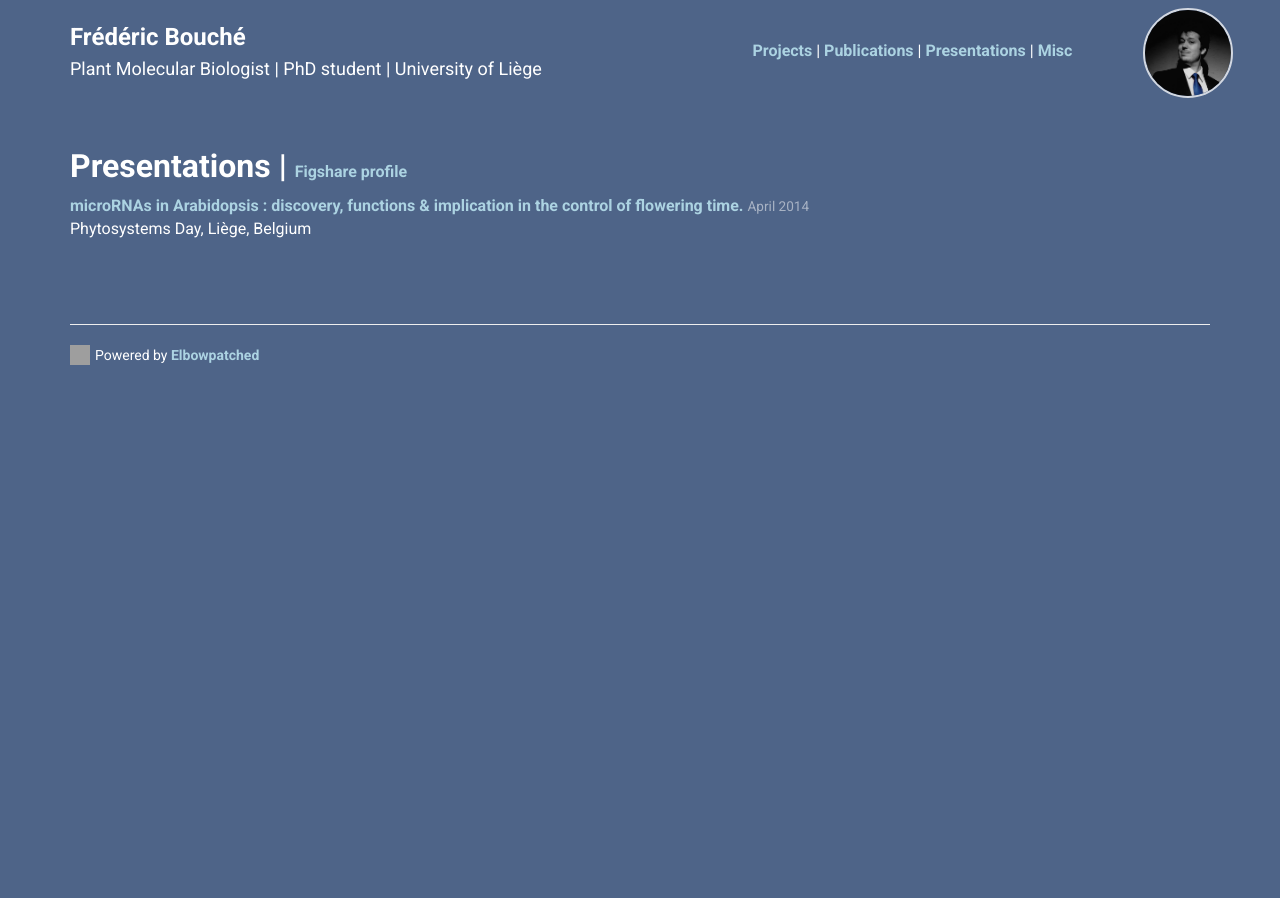
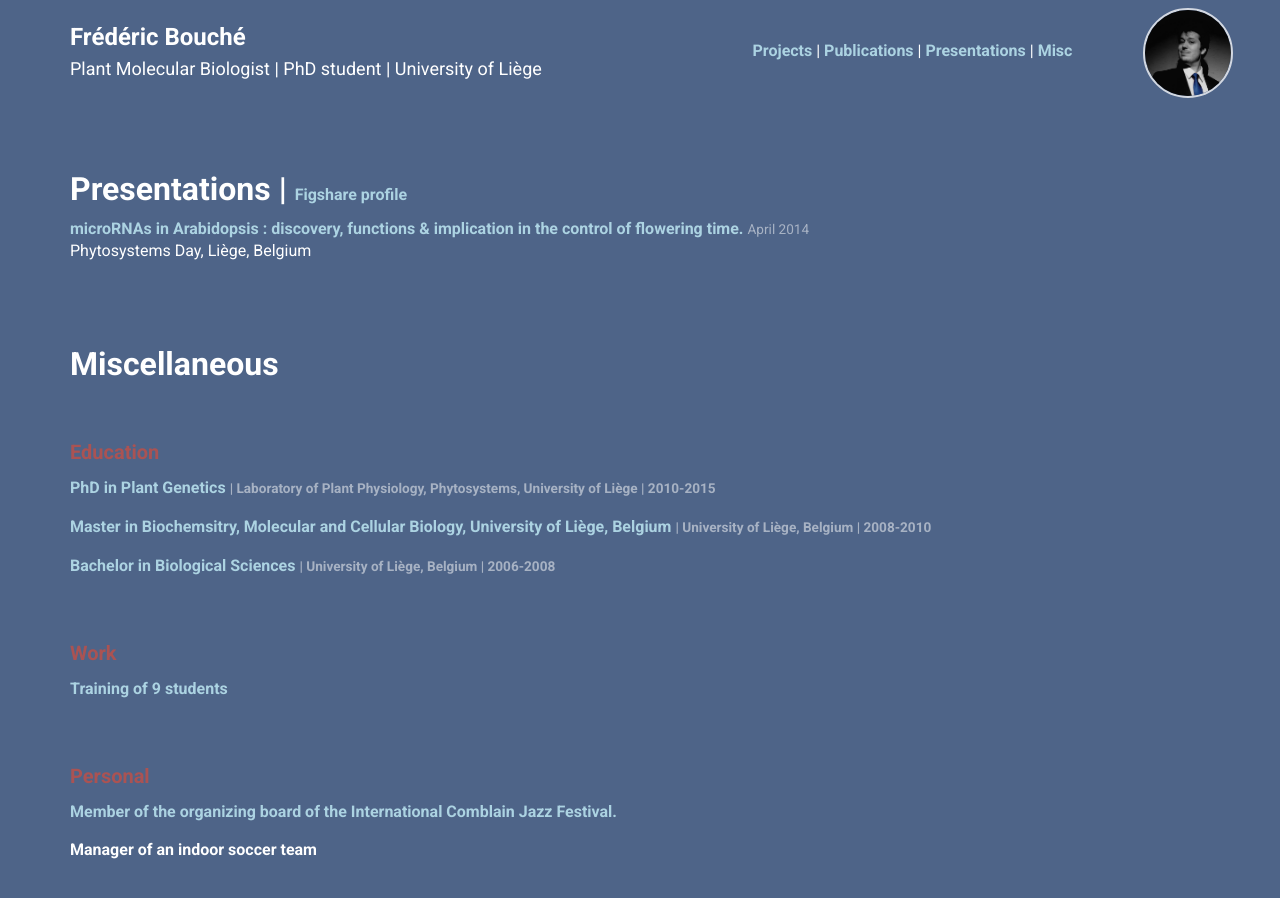
Before and after one commit to fredericbouche/fredericbouche.github.io, a Jekyll site: the page built from index.html, in a window 1280 px wide and 900 px high, scrolled down 2114 px. Built offline with Jekyll 4.4.1, drawn with Linux system fonts in a browser that asks for light colours; nearby versions of some CDN libraries; before the commit the page ends 2519 px from its top, so only the background shows below that.

Commit message:
Update 06/02/15

```diff
--- a/_config.yml
+++ b/_config.yml
@@ -2,7 +2,6 @@
 markdown: kramdown
 
 # http://jekyllrb.com/docs/github-pages/#project-page-url-structure
-
-#baseurl: /fredericbouche.github.io
+# baseurl: /fredericbouche.github.io
 
 baseurl: http://fredericbouche.github.io
--- a/_data/Achievements.yml
+++ /dev/null
@@ -1 +0,0 @@
-Personal achivements : Mmeber of the organizing board of an international jazz festival
--- /dev/null
+++ b/_data/miscellaneous.yml
@@ -0,0 +1,45 @@
+-
+ type: Work
+ title: Training of 9 students
+ subtitle: 3 Master II thesis, 6 Master I students
+ url: http://www.phytosystems.ulg.ac.be/en/
+ years: Laboratory of Plant Physiology, Phytosystems, University of Liège
+-
+ type: Personal
+ title: Member of the organizing board of the International Comblain Jazz Festival.
+ subtitle:
+ url: http://www.comblainjazzfestival.be/
+ years:
+
+-
+ type: Personal
+ title: Manager of an indoor soccer team
+ subtitle:
+ url:
+ years:
+
+
+
+
+
+
+-
+ type: Education
+ title: PhD in Plant Genetics
+ subtitle: Laboratory of Plant Physiology, Phytosystems, University of Liège
+ url: http://www.facsc.ulg.ac.be/cms/c_253092/en/doctoral-colleges
+ years: 2010-2015
+
+-
+ type: Education
+ title: Master in Biochemsitry, Molecular and Cellular Biology, University of Liège, Belgium
+ subtitle: University of Liège, Belgium
+ url: http://www.facsc.ulg.ac.be/cms/c_1575565/en/master-bbmc
+ years: 2008-2010
+
+-
+ type: Education
+ title: Bachelor in Biological Sciences
+ subtitle: University of Liège, Belgium
+ url: https://www.ulg.ac.be/cms/c_3147258/en/profile-and-key-learning-outcomes-bachelor-s-degree-in-biology
+ years: 2006-2008
--- a/_layouts/albertine.html
+++ b/_layouts/albertine.html
@@ -65,7 +65,7 @@
           <a font color="red" href="#projects">Projects</a> |
           <a  href="#publications">Publications</a> |
           <a  href="#presentations">Presentations </a> |
-          <a  href="#Miscellaneous">Misc</a>
+          <a  href="#miscellaneous">Misc</a>
                 </div>
 
 
@@ -153,6 +153,11 @@
 
             {% elsif profile.network == 'Twitter' %}
               <i class="fa fa-twitter-square"></i>
+
+			{% elsif profile.network == 'Download CV' %}
+              <i class="fa fa-arrow-circle-down"></i>
+
+
 
             {% endif %}
             <a href="{{ profile.url }}">
@@ -347,6 +352,111 @@
   </section>
   {% endif %}
 
+
+  <!-- ==================== -->
+  <!-- MISCELLANEOUS -->
+  <!-- ==================== -->
+
+
+<div class="container" id="miscellaneous">
+    <div class="row">
+      <section class="col-md-10">
+
+        <h3>Miscellaneous</h3>
+
+<!-------------------------------->
+        <h4> Education </h4>
+
+        {% for miscellaneous in site.data.miscellaneous %}
+          <p>
+            {% case miscellaneous.type %}
+              {% when 'Education' %}
+            	<b>
+              	{% if miscellaneous.url  %}
+                <a href="{{ miscellaneous.url }}">
+                  {{ miscellaneous.title }}
+                </a>
+               <small>
+              | {{ miscellaneous.subtitle }}
+              </small>
+
+                <small>
+              | {{ miscellaneous.years }}
+              </small>
+
+              {% else %}
+                {{ miscellaneous.title }}
+
+                <small>
+              | {{ miscellaneous.subtitle }}
+              </small>
+
+                <small>
+              | {{ miscellaneous.years }}
+              </small>
+
+
+              {% endif %}
+            	</b>
+            {% endcase %}
+          </p>
+        {% endfor %}
+
+
+
+<!-------------------------------->
+        <h4> Work </h4>
+
+        {% for miscellaneous in site.data.miscellaneous %}
+          <p>
+            {% case miscellaneous.type %}
+              {% when 'Work' %}
+            	<b>
+              	{% if miscellaneous.url  %}
+                <a href="{{ miscellaneous.url }}">
+                 {{ miscellaneous.title }}
+                </a>
+              {% else %}
+                {{ miscellaneous.title }}
+              {% endif %}
+            	</b>
+            {% endcase %}
+          </p>
+        {% endfor %}
+
+<!-------------------------------->
+        <h4> Personal </h4>
+
+        {% for miscellaneous in site.data.miscellaneous %}
+          <p>
+            {% case miscellaneous.type %}
+              {% when 'Personal' %}
+            	<b>
+              	{% if miscellaneous.url  %}
+                <a href="{{ miscellaneous.url }}">
+                  {{ miscellaneous.title }}
+                </a>
+              {% else %}
+                {{ miscellaneous.title}}
+              {% endif %}
+            	</b>
+
+            {% endcase %}
+          </p>
+        {% endfor %}
+
+
+      </section>
+    </div>
+  </div>
+
+
+
+
+
+
+
+
   <!-- ==================== -->
   <!-- FOOTER -->
   <!-- ==================== -->
```
Also changed, not shown: other parts of _layouts/albertine.html (+3 -2 lines), _data/personal.yml (+6 -1 lines), 2 other files.
